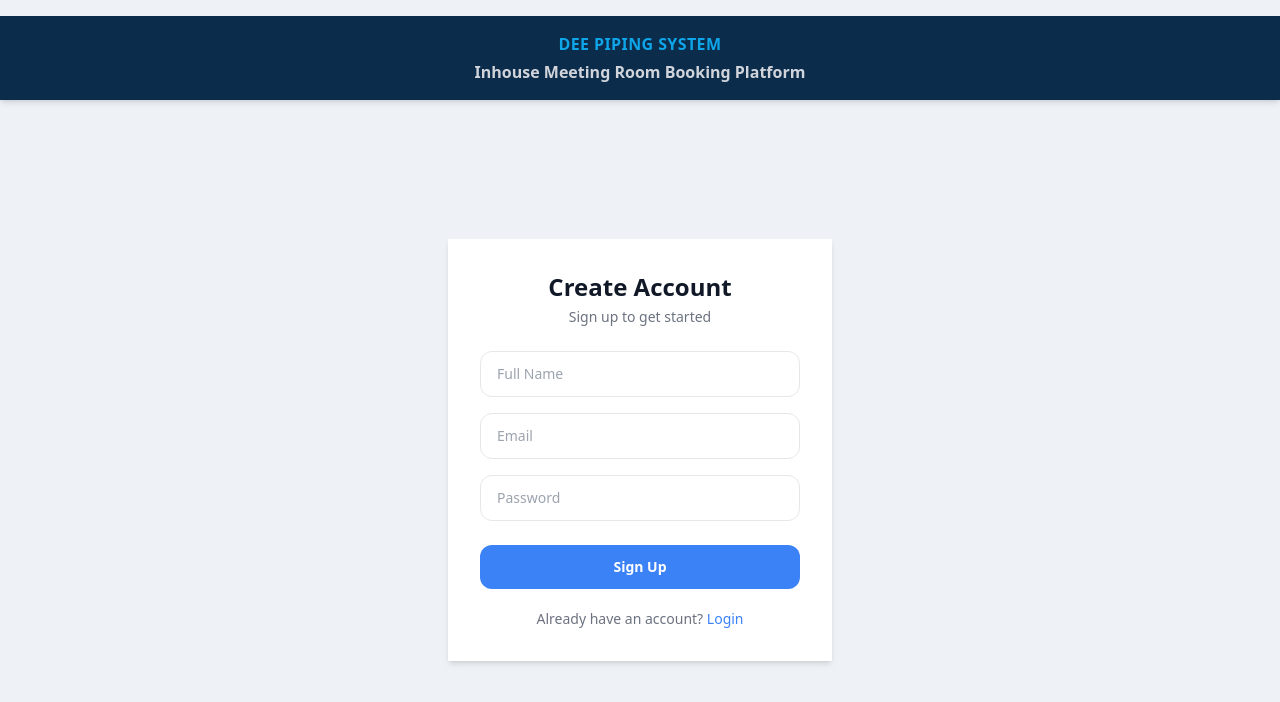
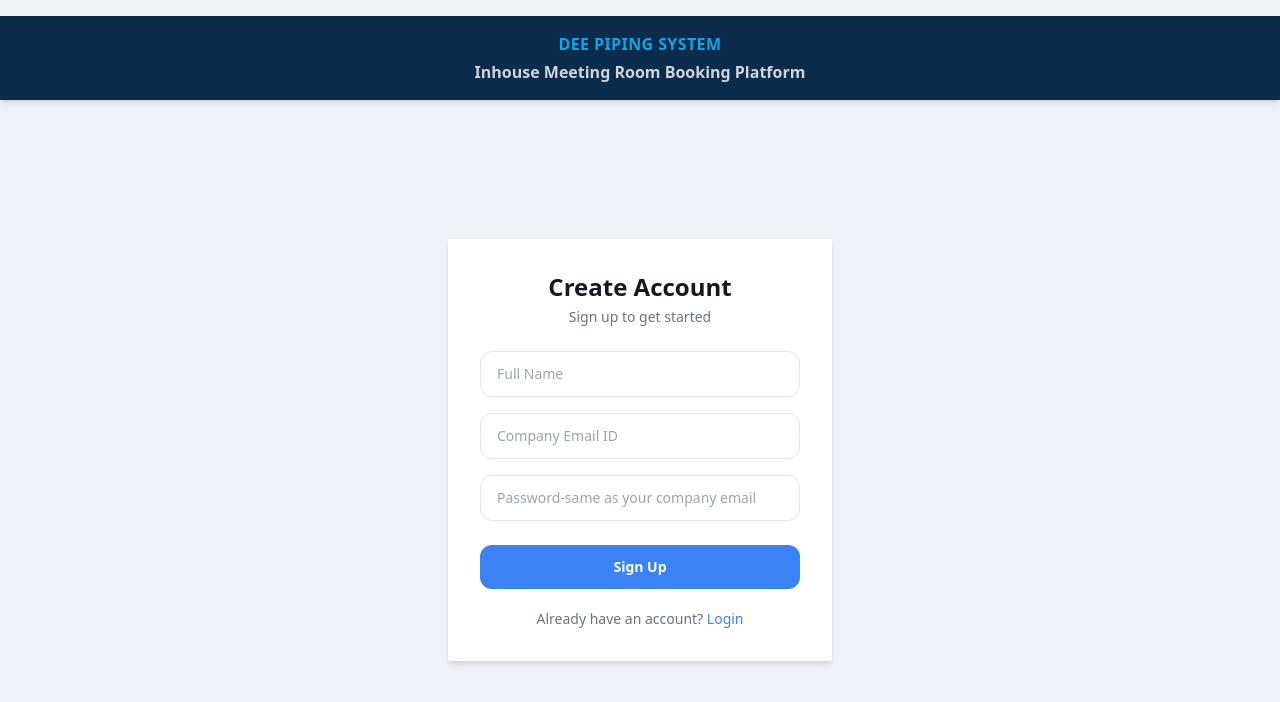
Before and after one commit to amitzz2004/meeting-app-plant2, a React (Vite) app in the folder frontend/: page /signup in a window 1280 px wide. Shown: the top 702 px of the page. Built offline with nearby package versions, Linux system fonts and the light colour scheme; no server answers.

Commit message:
Placeholder added

```diff
--- a/frontend/src/pages/signup.jsx
+++ b/frontend/src/pages/signup.jsx
@@ -71,7 +71,7 @@ export default function Signup() {
           <input
             type="email"
             value={email}
-            placeholder="Email"
+            placeholder="Company Email ID"
             onChange={(e) => setEmail(e.target.value)}
             className="w-full px-4 py-3 mb-4 border border-gray-200 rounded-xl text-sm
                        text-gray-800 placeholder-gray-400 bg-white
@@ -83,7 +83,7 @@ export default function Signup() {
           <input
             type="password"
             value={password}
-            placeholder="Password"
+            placeholder="Password-same as your company email"
             onChange={(e) => setPassword(e.target.value)}
             className="w-full px-4 py-3 mb-6 border border-gray-200 rounded-xl text-sm
                        text-gray-800 placeholder-gray-400 bg-white
```
